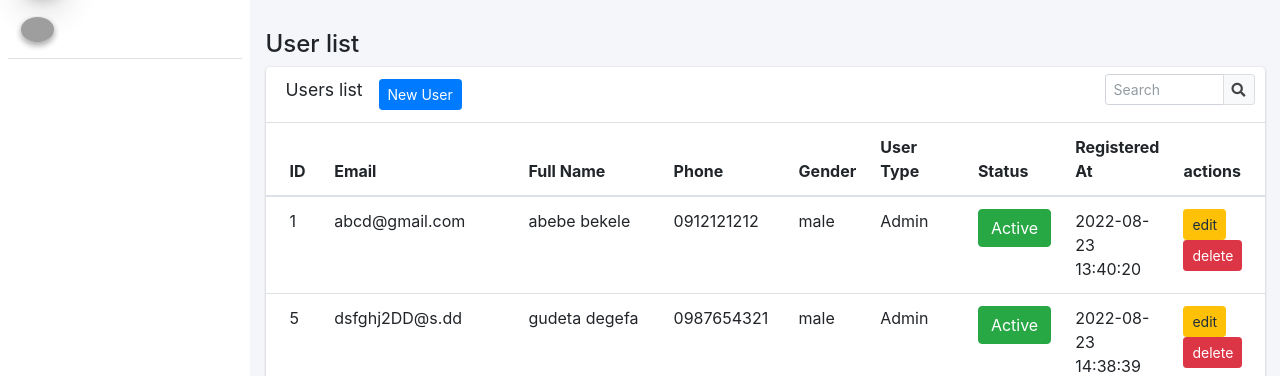
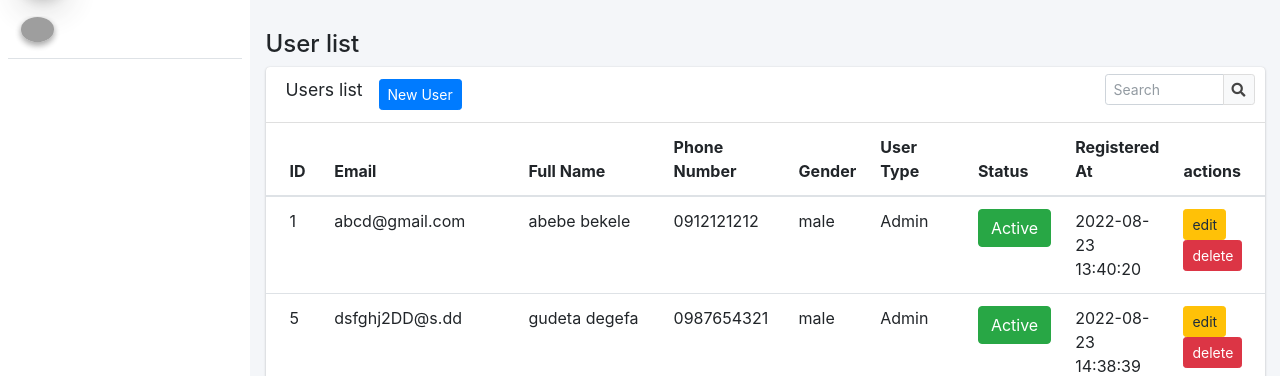
Before and after one commit to qoste/sales-win, a PHP site: page /user.list.php in a window 1280 px wide. Shown: the part 57-433 px from the top of the page. Run offline with PHP 8.4, Linux system fonts and the light colour scheme; data comes from the database, SQL or seed files in the repository; some libraries are stand-ins or nearby versions; grey boxes are pictures that could not be loaded.

Commit message:
Update user.list.php
update phone number header

```diff
--- a/user.list.php
+++ b/user.list.php
@@ -72,7 +72,7 @@ $result = mysqli_query($conn, $sql);
                         <th>ID</th>
                         <th>Email</th>
                         <th>Full Name</th>
-                        <th>Phone</th>
+                        <th>Phone Number</th>
                         <th>Gender</th>
                         <th>User Type</th>
                         <th>Status</th>
```
